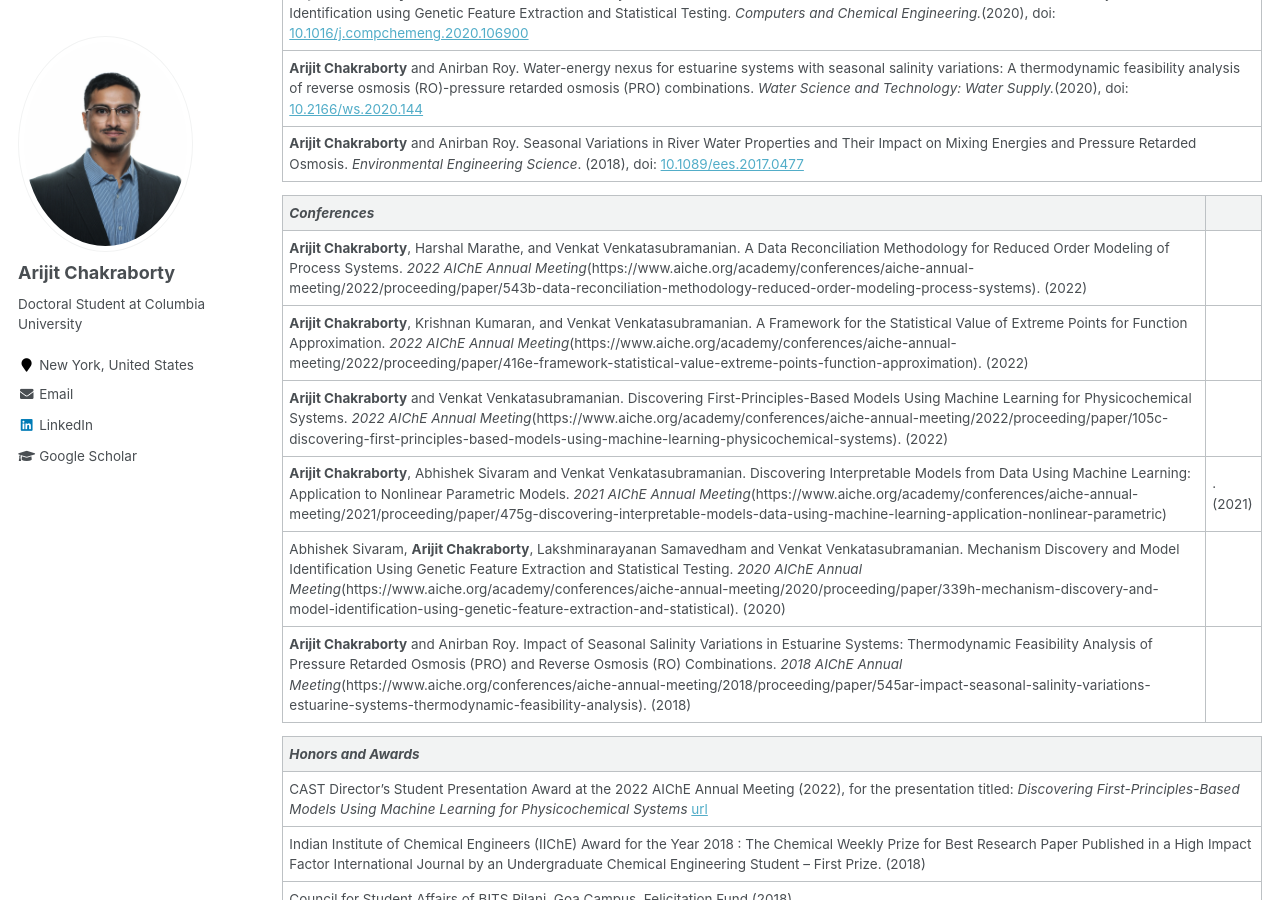
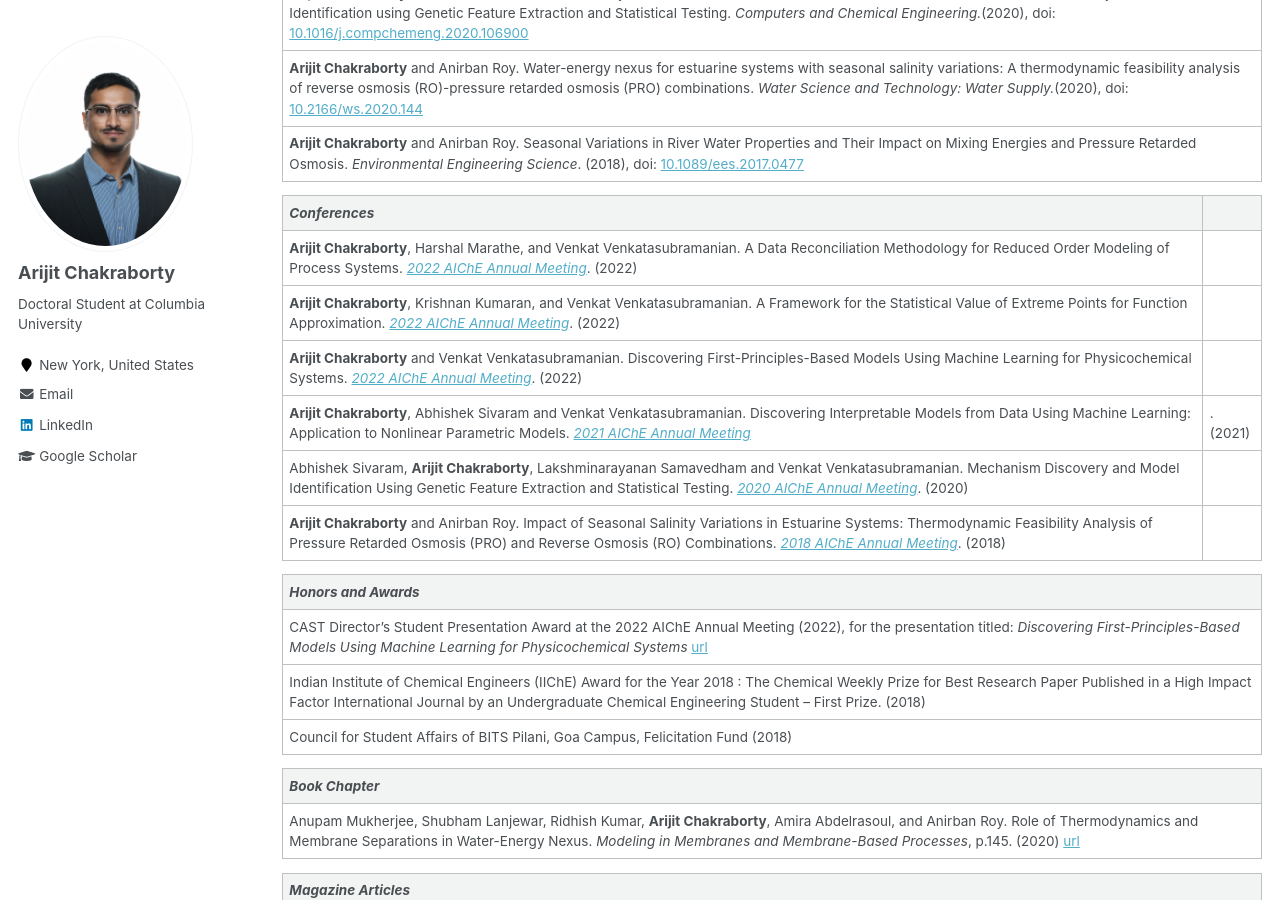
Before and after one commit to arijitc099/arijitc099.github.io, a Jekyll site: the page built from _pages/experience.md, in a window 1280 px wide and 900 px high, scrolled down 487 px. Built offline with Jekyll 4.4.1, drawn with Linux system fonts in a browser that asks for light colours.

Commit message:
Update experience.md

```diff
--- a/_pages/experience.md
+++ b/_pages/experience.md
@@ -18,12 +18,12 @@ author_profile: true
 
 |_Conferences_|
 |:-|
-|**Arijit Chakraborty**, Harshal Marathe, and Venkat Venkatasubramanian. A Data Reconciliation Methodology for Reduced Order Modeling of Process Systems. _2022 AIChE Annual Meeting_(https://www.aiche.org/academy/conferences/aiche-annual-meeting/2022/proceeding/paper/543b-data-reconciliation-methodology-reduced-order-modeling-process-systems). (2022)|
-|**Arijit Chakraborty**, Krishnan Kumaran, and Venkat Venkatasubramanian. A Framework for the Statistical Value of Extreme Points for Function Approximation. _2022 AIChE Annual Meeting_(https://www.aiche.org/academy/conferences/aiche-annual-meeting/2022/proceeding/paper/416e-framework-statistical-value-extreme-points-function-approximation). (2022)|
-|**Arijit Chakraborty** and Venkat Venkatasubramanian. Discovering First-Principles-Based Models Using Machine Learning for Physicochemical Systems. _2022 AIChE Annual Meeting_(https://www.aiche.org/academy/conferences/aiche-annual-meeting/2022/proceeding/paper/105c-discovering-first-principles-based-models-using-machine-learning-physicochemical-systems). (2022)|
-|**Arijit Chakraborty**, Abhishek Sivaram and Venkat Venkatasubramanian. Discovering Interpretable Models from Data Using Machine Learning: Application to Nonlinear Parametric Models. _2021 AIChE Annual Meeting_(https://www.aiche.org/academy/conferences/aiche-annual-meeting/2021/proceeding/paper/475g-discovering-interpretable-models-data-using-machine-learning-application-nonlinear-parametric)|. (2021)|
-|Abhishek Sivaram, **Arijit Chakraborty**, Lakshminarayanan Samavedham and Venkat Venkatasubramanian. Mechanism Discovery and Model Identification Using Genetic Feature Extraction and Statistical Testing. _2020 AIChE Annual Meeting_(https://www.aiche.org/academy/conferences/aiche-annual-meeting/2020/proceeding/paper/339h-mechanism-discovery-and-model-identification-using-genetic-feature-extraction-and-statistical). (2020)|
-|**Arijit Chakraborty** and Anirban Roy. Impact of Seasonal Salinity Variations in Estuarine Systems: Thermodynamic Feasibility Analysis of Pressure Retarded Osmosis (PRO) and Reverse Osmosis (RO) Combinations. _2018 AIChE Annual Meeting_(https://www.aiche.org/conferences/aiche-annual-meeting/2018/proceeding/paper/545ar-impact-seasonal-salinity-variations-estuarine-systems-thermodynamic-feasibility-analysis). (2018)|
+|**Arijit Chakraborty**, Harshal Marathe, and Venkat Venkatasubramanian. A Data Reconciliation Methodology for Reduced Order Modeling of Process Systems. [_2022 AIChE Annual Meeting_](https://www.aiche.org/academy/conferences/aiche-annual-meeting/2022/proceeding/paper/543b-data-reconciliation-methodology-reduced-order-modeling-process-systems). (2022)|
+|**Arijit Chakraborty**, Krishnan Kumaran, and Venkat Venkatasubramanian. A Framework for the Statistical Value of Extreme Points for Function Approximation. [_2022 AIChE Annual Meeting_](https://www.aiche.org/academy/conferences/aiche-annual-meeting/2022/proceeding/paper/416e-framework-statistical-value-extreme-points-function-approximation). (2022)|
+|**Arijit Chakraborty** and Venkat Venkatasubramanian. Discovering First-Principles-Based Models Using Machine Learning for Physicochemical Systems. [_2022 AIChE Annual Meeting_](https://www.aiche.org/academy/conferences/aiche-annual-meeting/2022/proceeding/paper/105c-discovering-first-principles-based-models-using-machine-learning-physicochemical-systems). (2022)|
+|**Arijit Chakraborty**, Abhishek Sivaram and Venkat Venkatasubramanian. Discovering Interpretable Models from Data Using Machine Learning: Application to Nonlinear Parametric Models. [_2021 AIChE Annual Meeting_](https://www.aiche.org/academy/conferences/aiche-annual-meeting/2021/proceeding/paper/475g-discovering-interpretable-models-data-using-machine-learning-application-nonlinear-parametric)|. (2021)|
+|Abhishek Sivaram, **Arijit Chakraborty**, Lakshminarayanan Samavedham and Venkat Venkatasubramanian. Mechanism Discovery and Model Identification Using Genetic Feature Extraction and Statistical Testing. [_2020 AIChE Annual Meeting_](https://www.aiche.org/academy/conferences/aiche-annual-meeting/2020/proceeding/paper/339h-mechanism-discovery-and-model-identification-using-genetic-feature-extraction-and-statistical). (2020)|
+|**Arijit Chakraborty** and Anirban Roy. Impact of Seasonal Salinity Variations in Estuarine Systems: Thermodynamic Feasibility Analysis of Pressure Retarded Osmosis (PRO) and Reverse Osmosis (RO) Combinations. [_2018 AIChE Annual Meeting_](https://www.aiche.org/conferences/aiche-annual-meeting/2018/proceeding/paper/545ar-impact-seasonal-salinity-variations-estuarine-systems-thermodynamic-feasibility-analysis). (2018)|
 
 |_Honors and Awards_|
 |:-|
```
